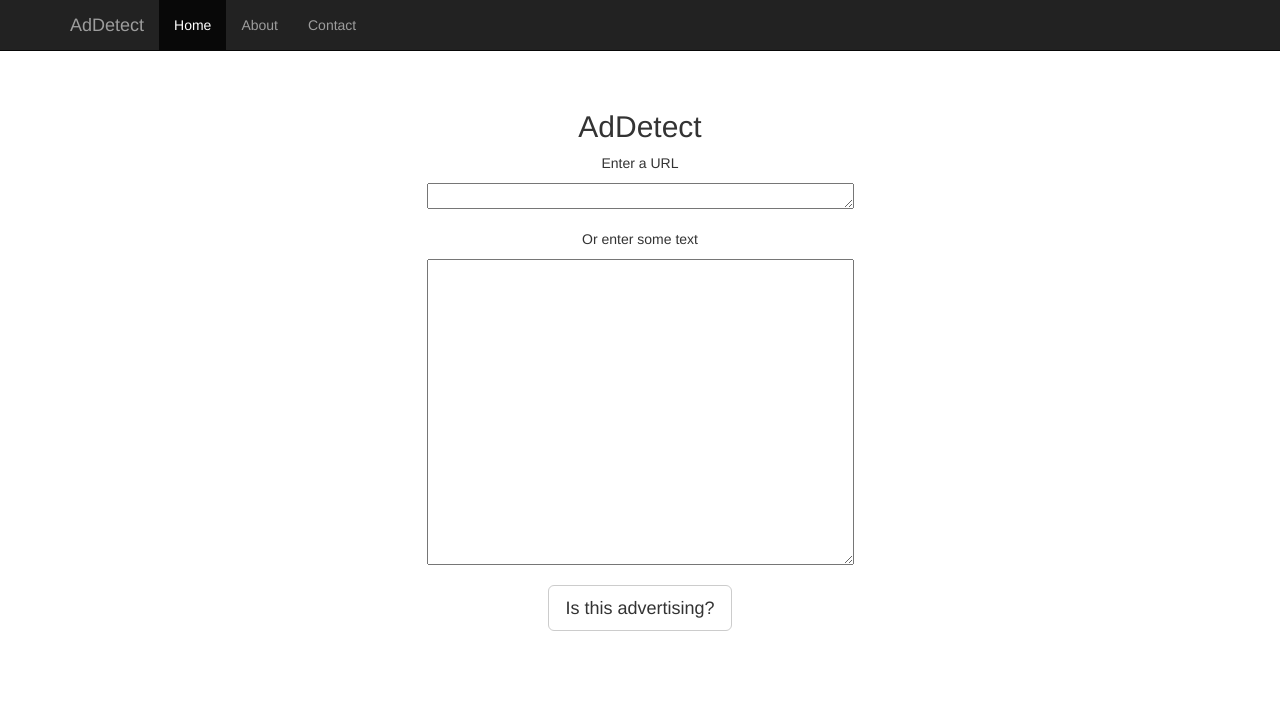
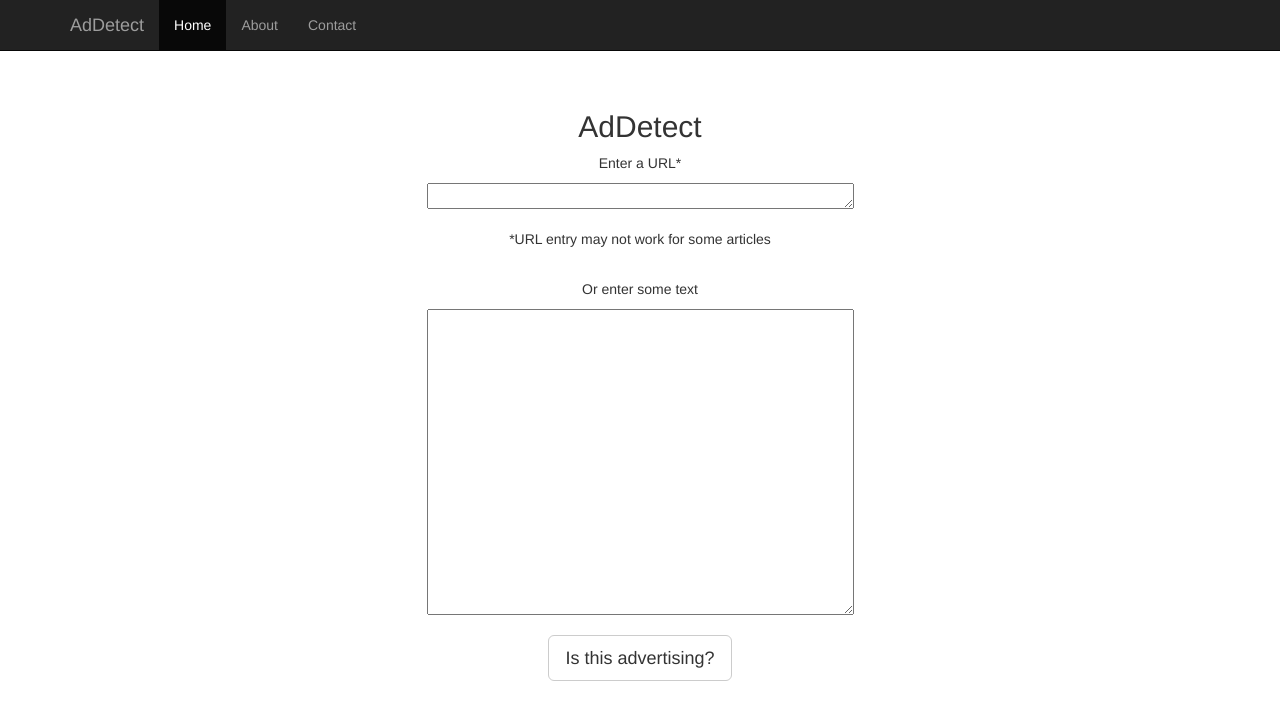
Before and after one commit to CStephenson970/AdDetector, a Flask app: page / in a window 1280 px wide. Shown: the top 720 px of the page. Run offline with Flask 2, Linux system fonts and the light colour scheme; parts of the project's set-up code (start-up, migrations or seed data) failed here and were passed over; some libraries are stand-ins or nearby versions.

Commit message:
Add disclaimer to URL entry box

```diff
--- a/app/AdDetector/templates/input_page.html
+++ b/app/AdDetector/templates/input_page.html
@@ -51,10 +51,15 @@
             <div class = "container">
 
               <form  action="/output" method="GET">
-                <p>Enter a URL</p>
+                <p>Enter a URL*</p>
                 <div class="form-group">
                     <textarea rows="1" cols="50" id="url_input" name='url_input'></textarea>
                 </div>
+
+                <div>
+                  <p>*URL entry may not work for some articles</p>
+                </div>
+                <br>
                 <p>Or enter some text</p>
                 <div class="form-group">
                     <textarea rows="15" cols="50" id="text_input" name='text_input'></textarea>
@@ -63,7 +68,6 @@
                 <div>
                   <button type="submit" class="btn btn-default btn-lg">Is this advertising?</button>
                 </div>
-
               </form>
             </div>
 
```
